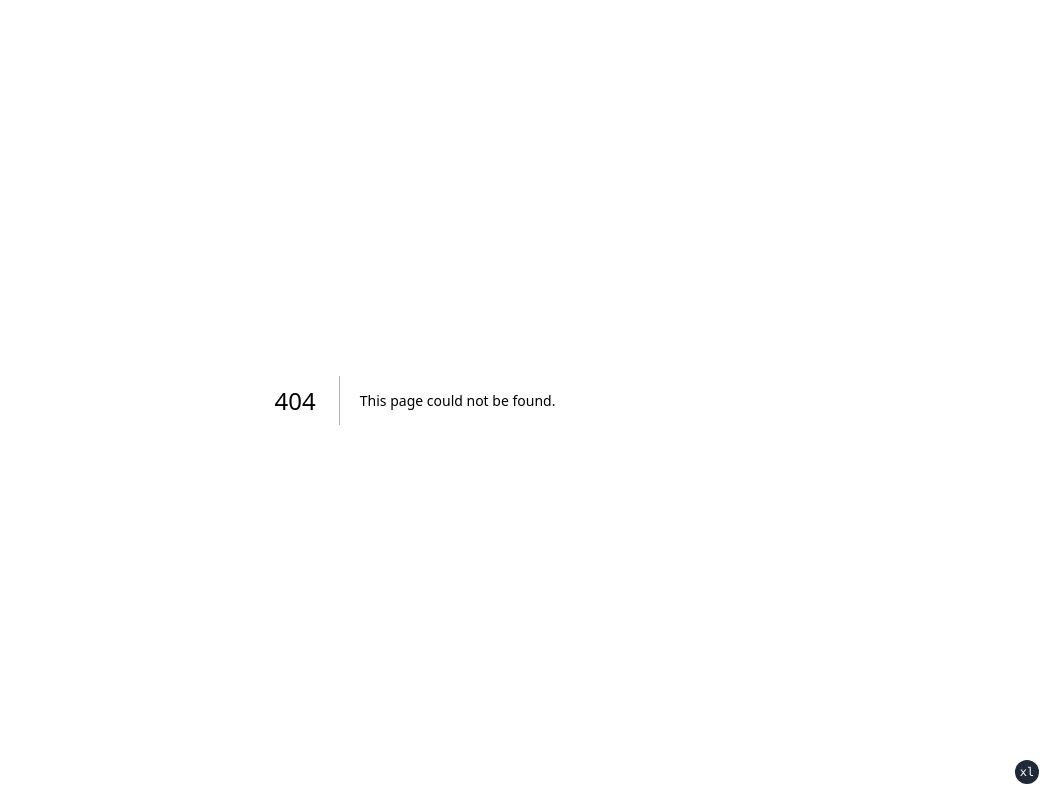
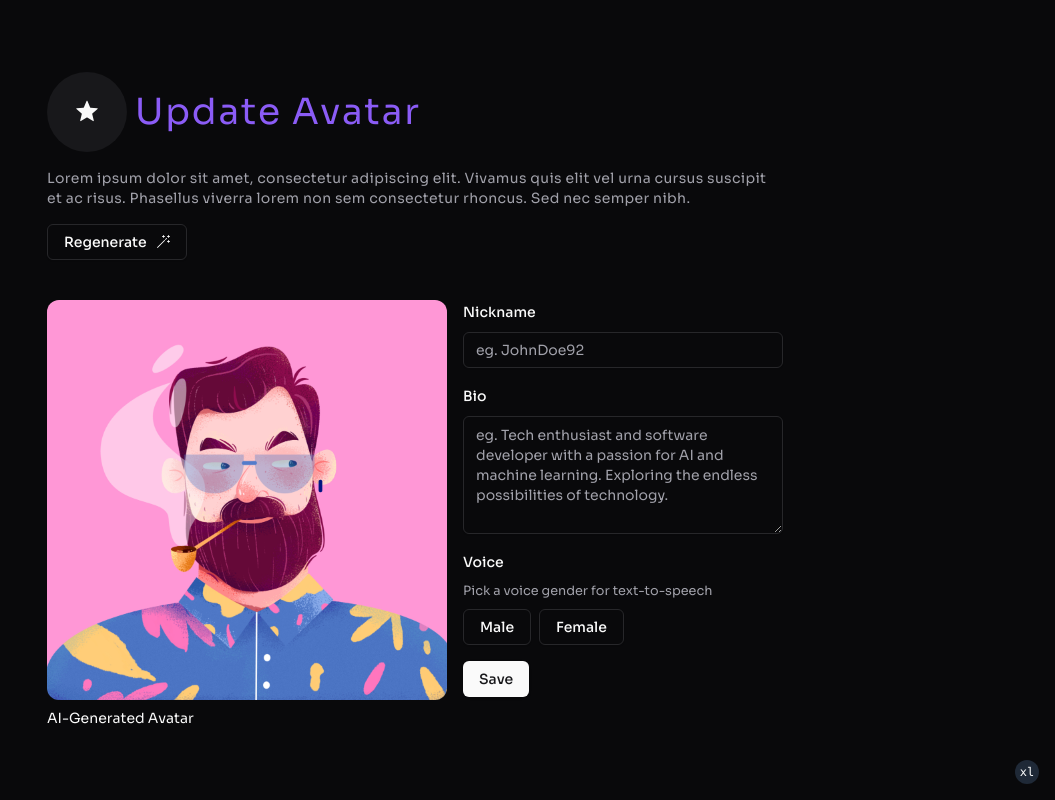
Before and after one commit to hiteshmeta85/sih2023-web, a Next.js app: page /video-generation/update-avatar in a window 1280 px wide. Before the commit this address had no page. Shown: the whole page, without its empty margins (225-1280 px from the left). Built offline with nearby package versions, Linux system fonts and the light colour scheme.

Commit message:
Add Update Avatar Form and Page UI

```diff
--- /dev/null
+++ b/src/components/ui/textarea.tsx
@@ -0,0 +1,24 @@
+import * as React from "react"
+
+import { cn } from "@/lib/utils"
+
+export interface TextareaProps
+  extends React.TextareaHTMLAttributes<HTMLTextAreaElement> {}
+
+const Textarea = React.forwardRef<HTMLTextAreaElement, TextareaProps>(
+  ({ className, ...props }, ref) => {
+    return (
+      <textarea
+        className={cn(
+          "flex min-h-[60px] w-full rounded-md border border-input bg-transparent px-3 py-2 text-sm shadow-sm placeholder:text-muted-foreground focus-visible:outline-none focus-visible:ring-1 focus-visible:ring-ring disabled:cursor-not-allowed disabled:opacity-50",
+          className
+        )}
+        ref={ref}
+        {...props}
+      />
+    )
+  }
+)
+Textarea.displayName = "Textarea"
+
+export { Textarea }
--- /dev/null
+++ b/src/components/update-avatar-form.tsx
@@ -0,0 +1,121 @@
+import { zodResolver } from "@hookform/resolvers/zod";
+import { useForm } from "react-hook-form";
+import * as z from "zod";
+
+import { Button } from "@/components/ui/button";
+import {
+  Form,
+  FormControl,
+  FormDescription,
+  FormField,
+  FormItem,
+  FormLabel,
+  FormMessage,
+} from "@/components/ui/form";
+import { Input } from "@/components/ui/input";
+import { toast } from "@/components/ui/use-toast";
+import { Textarea } from "@/components/ui/textarea";
+import { GENDER_OPTIONS } from "@/constants";
+
+const FormSchema = z.object({
+  nickname: z
+    .string()
+    .nonempty({
+      message: "Nickname cannot be empty",
+    })
+    .min(2, {
+      message: "Nickname must be at least 2 characters long",
+    })
+    .max(20, {
+      message: "Nickname must be at most 20 characters long",
+    }),
+  description: z.string().nonempty({
+    message: "Description cannot be empty",
+  }),
+  gender: z.string().nonempty({
+    message: "Gender cannot be empty",
+  }),
+});
+
+export function UpdateAvatarForm() {
+  const form = useForm<z.infer<typeof FormSchema>>({
+    resolver: zodResolver(FormSchema),
+  });
+
+  function onSubmit(data: z.infer<typeof FormSchema>) {
+    toast({
+      title: "You submitted the following values:",
+      description: (
+        <pre className="mt-2 w-[340px] rounded-md bg-slate-950 p-4">
+          <code className="text-white">{JSON.stringify(data, null, 2)}</code>
+        </pre>
+      ),
+    });
+  }
+
+  return (
+    <Form {...form}>
+      <form onSubmit={form.handleSubmit(onSubmit)} className="w-full space-y-4">
+        <FormField
+          control={form.control}
+          name="nickname"
+          render={({ field }) => (
+            <FormItem>
+              <FormLabel>Nickname</FormLabel>
+              <FormControl>
+                <Input placeholder="eg. JohnDoe92" {...field} />
+              </FormControl>
+              <FormMessage />
+            </FormItem>
+          )}
+        />
+        <FormField
+          control={form.control}
+          name="description"
+          render={({ field }) => (
+            <FormItem>
+              <FormLabel>Bio</FormLabel>
+              <FormControl>
+                <Textarea
+                  placeholder="eg. Tech enthusiast and software developer with a passion for AI and machine learning. Exploring the endless possibilities of technology."
+                  rows={5}
+                  {...field}
+                />
+              </FormControl>
+              <FormMessage />
+            </FormItem>
+          )}
+        />
+
+        <FormField
+          name="gender"
+          control={form.control}
+          render={({ field }) => (
+            <FormItem>
+              <FormLabel>Voice</FormLabel>
+              <FormDescription>
+                Pick a voice gender for text-to-speech
+              </FormDescription>
+              <div className="flex flex-wrap gap-2">
+                {GENDER_OPTIONS.map((option) => (
+                  <Button
+                    key={option.value}
+                    type="button"
+                    variant={
+                      field.value === option.value ? "secondary" : "outline"
+                    }
+                    onClick={() => field.onChange(option.value)}
+                  >
+                    {option.label}
+                  </Button>
+                ))}
+              </div>
+              <FormMessage />
+            </FormItem>
+          )}
+        />
+        <Button type="submit">Save</Button>
+      </form>
+    </Form>
+  );
+}
--- a/src/constants/index.tsx
+++ b/src/constants/index.tsx
@@ -53,3 +53,8 @@
     created_at: "2023-09-26T18:15:55.987654Z",
   },
 ];
+
+export const GENDER_OPTIONS = [
+  { label: "Male", value: "male" },
+  { label: "Female", value: "female" },
+];
--- a/src/pages/video-generation/index.tsx
+++ b/src/pages/video-generation/index.tsx
@@ -13,7 +13,7 @@
             Transforming Text into Engaging Visuals
           </h2>
         </div>
-        <PromptInput />
+        <PromptInput placeholder="Paste your press release here." />
       </div>
     </div>
   );
--- a/src/pages/video-generation/generate-avatar.tsx
+++ b/src/pages/video-generation/update-avatar.tsx
@@ -1,9 +1,11 @@
 import { Button } from "@/components/ui/button";
-import { ArrowLeftIcon, RocketIcon } from "@radix-ui/react-icons";
+import { MagicWandIcon, StarFilledIcon } from "@radix-ui/react-icons";
 import { useRouter } from "next/router";
-import { PromptInput } from "@/components/prompt-input";
+import Image from "next/image";
+import { UpdateAvatarForm } from "@/components/update-avatar-form";
+import * as React from "react";
 
-export default function GenerateAvatar() {
+export default function UpdateAvatar() {
   const router = useRouter();
 
   return (
@@ -12,10 +14,10 @@
         <div className="space-y-4">
           <div className="flex items-center gap-2">
             <p className="flex h-20 w-20 items-center justify-center rounded-full bg-primary-foreground text-4xl">
-              <RocketIcon className="h-6 w-6" />
+              <StarFilledIcon className="h-6 w-6" />
             </p>
-            <h2 className="text-4xl tracking-wider text-yellow-400">
-              Generate Avatar
+            <h2 className="text-4xl tracking-wider text-violet-500">
+              Update Avatar
             </h2>
           </div>
           <p className="max-w-screen-md text-sm tracking-wide text-muted-foreground">
@@ -25,14 +27,27 @@
           </p>
           <Button type="button" variant="outline" onClick={() => router.back()}>
             <>
-              <ArrowLeftIcon className="mr-2" />
-              Back
+              Regenerate
+              <MagicWandIcon className="ml-2" />
             </>
           </Button>
         </div>
 
         <div className="mt-10">
-          <PromptInput placeholder={"Generate an avatar that looks like ..."} />
+          <div className="flex gap-4">
+            <div className="space-y-2">
+              <Image
+                src="/images/avatar_1.jpeg"
+                alt="John Doe"
+                width={400}
+                height={400}
+                layout={"fixed"}
+                className="h-[400px] w-[400px] min-w-[400px] rounded-xl object-cover"
+              />
+              <p className="text-sm text-primary">AI-Generated Avatar</p>
+            </div>
+            <UpdateAvatarForm />
+          </div>
         </div>
       </div>
     </div>
```
